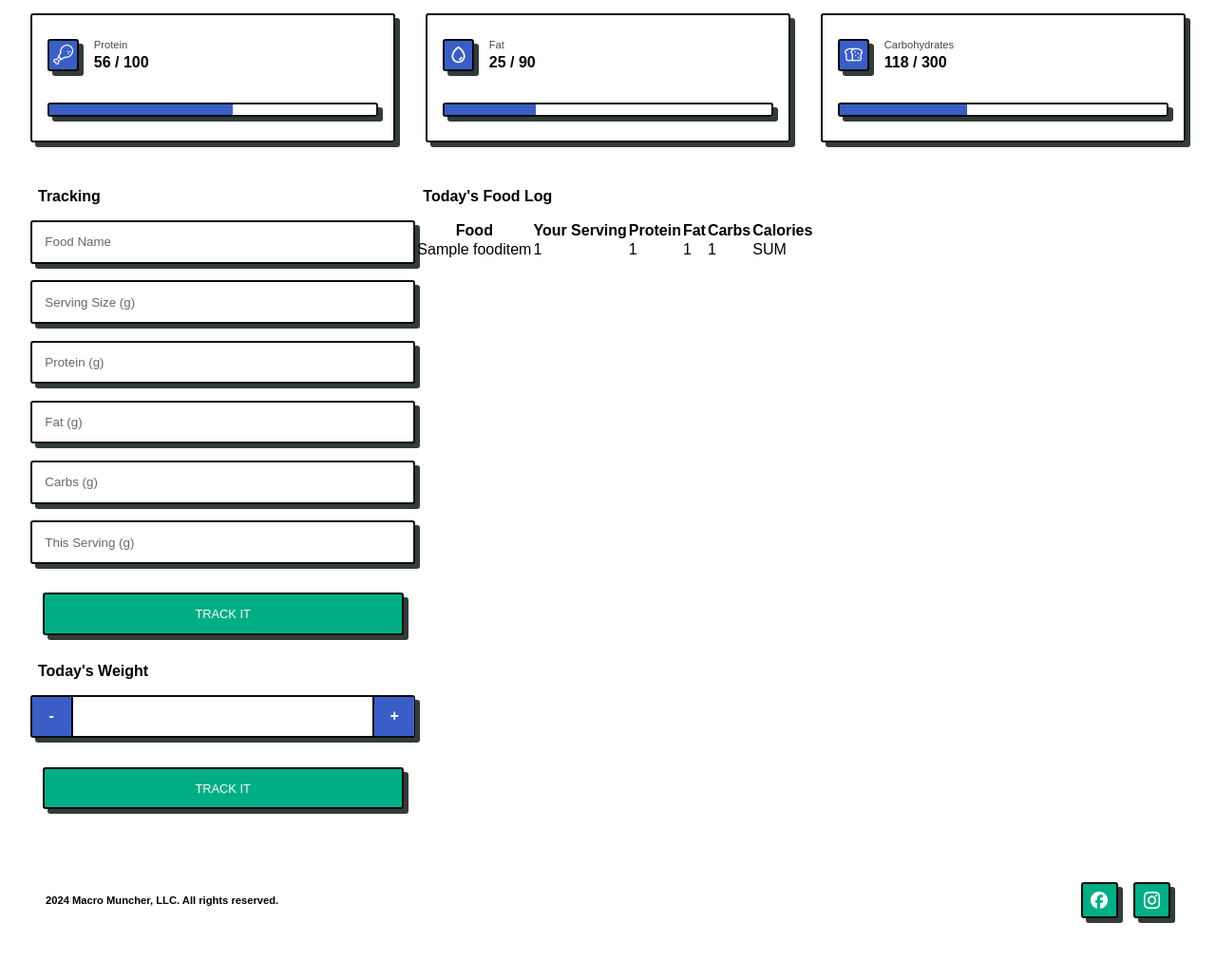
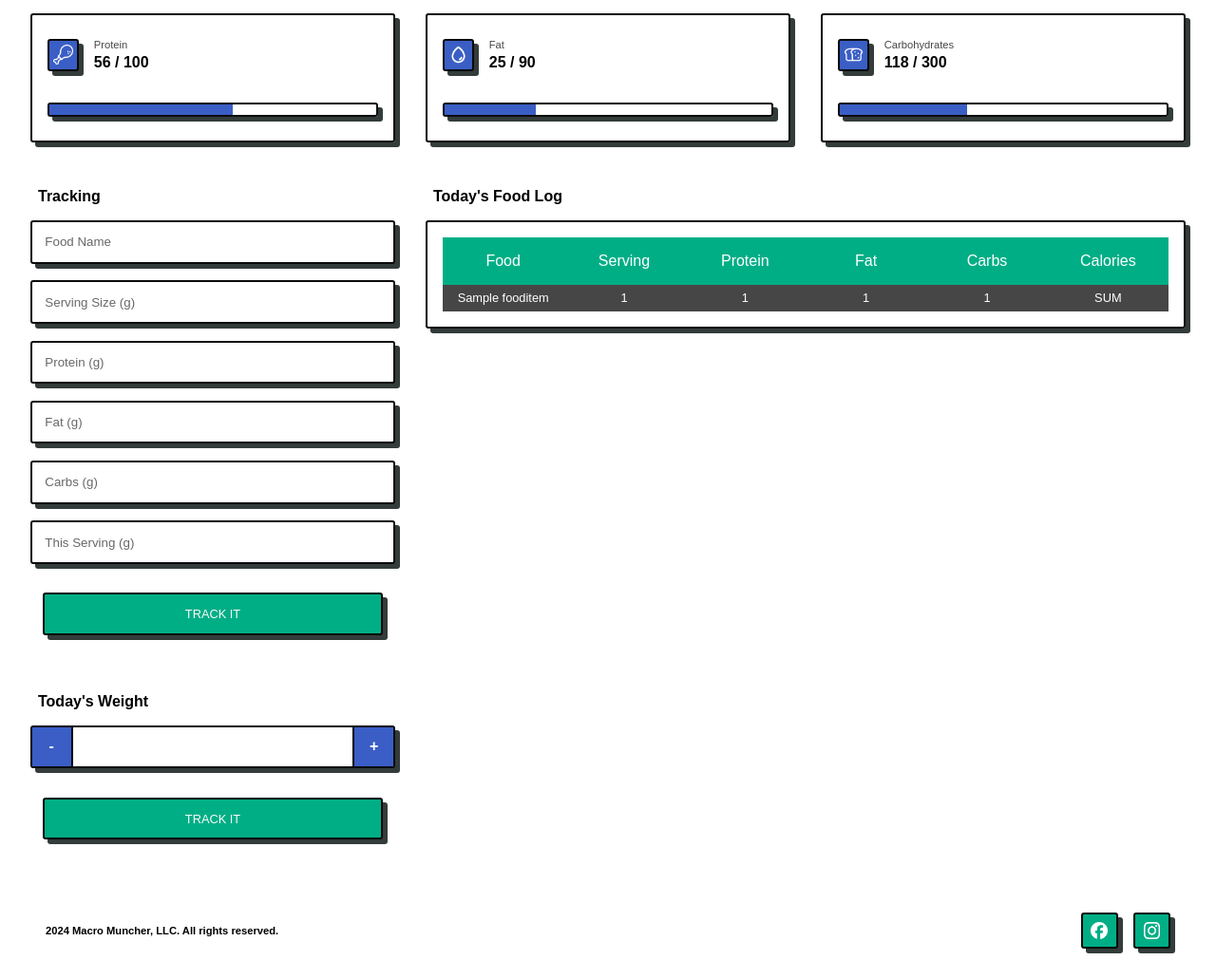
Before and after one commit to TEnders64/macro_muncher, a Django app: page /macros/dashboard/ in a window 1280 px wide. Shown: the part 307-1338 px from the top of the page at 95% size. Before the commit the page ends 1279 px from the top, so only its background shows below. Run offline with Django 4.2, Linux system fonts and the light colour scheme; a user stored in the database is signed in; tables that the repository leaves empty hold one stand-in row (values such as "Sample post").

Commit message:
styled food log

```diff
--- a/macro_muncher/macros/static/macros/css/style.css
+++ b/macro_muncher/macros/static/macros/css/style.css
@@ -98,12 +98,11 @@ h1 {
 .tracking {
     display: grid;
     grid-template-columns: repeat(3, 1fr);
+    gap: 2rem;
 }
 
 /* food submission */
-.food-submission {
 
-}
 .food-submission form {
     display: flex;
     flex-direction: column;
@@ -134,8 +133,35 @@ h1 {
 }
 
 /* food log */
-.food-log {
-
+.food-log-table table {
+    display: grid;
+    grid-template-rows: repeat(2, min-content);
+    padding: 1em;
+}
+.food-log-table .thead {
+    display: grid;
+    grid-template-columns: repeat(6, 1fr);
+    background-color: rgb(0 174 134);
+    color: white;
+}
+.food-log-table th {
+    padding: 1em 0;
+    font-weight: normal;
+    text-align: center;
+}
+.food-log-table tbody {
+    background-color: rgb(70, 70, 70);
+    color: white;
+}
+.food-log-table tbody tr {
+    display: grid;
+    grid-template-columns: repeat(6, 1fr);
+    padding: .5em 0;
+    text-align: center;
+    font-size: .8em;
+}
+.food-log-table tr td {
+    padding: 0 .5em;
 }
 
 /* measurement submission */
@@ -148,14 +174,6 @@ input::-webkit-inner-spin-button {
   margin: 0;
 }
 
-/* Firefox */
-input[type=number] {
-  -moz-appearance: textfield;
-}
-
-.measurement-submission {
-
-}
 .measurement-submission form {
     display: flex;
     flex-direction: column;
--- a/macro_muncher/macros/templates/macros/dashboard.html
+++ b/macro_muncher/macros/templates/macros/dashboard.html
@@ -104,15 +104,17 @@
         </div>
         <div class="food-log grid-col-span-2 grid-row-span-2">
             <h1>Today's Food Log</h1>
-            <div class="food-log-table">
+            <div class="food-log-table block">
                 <table>
                     <thead>
-                        <th>Food</th>
-                        <th>Your Serving</th>
-                        <th>Protein</th>
-                        <th>Fat</th>
-                        <th>Carbs</th>
-                        <th>Calories</th>
+                        <tr class="thead">
+                            <th>Food</th>
+                            <th>Serving</th>
+                            <th>Protein</th>
+                            <th>Fat</th>
+                            <th>Carbs</th>
+                            <th>Calories</th>
+                        </tr>
                     </thead>
                     <tbody>
                         {% for food_item in food_log %}
```
